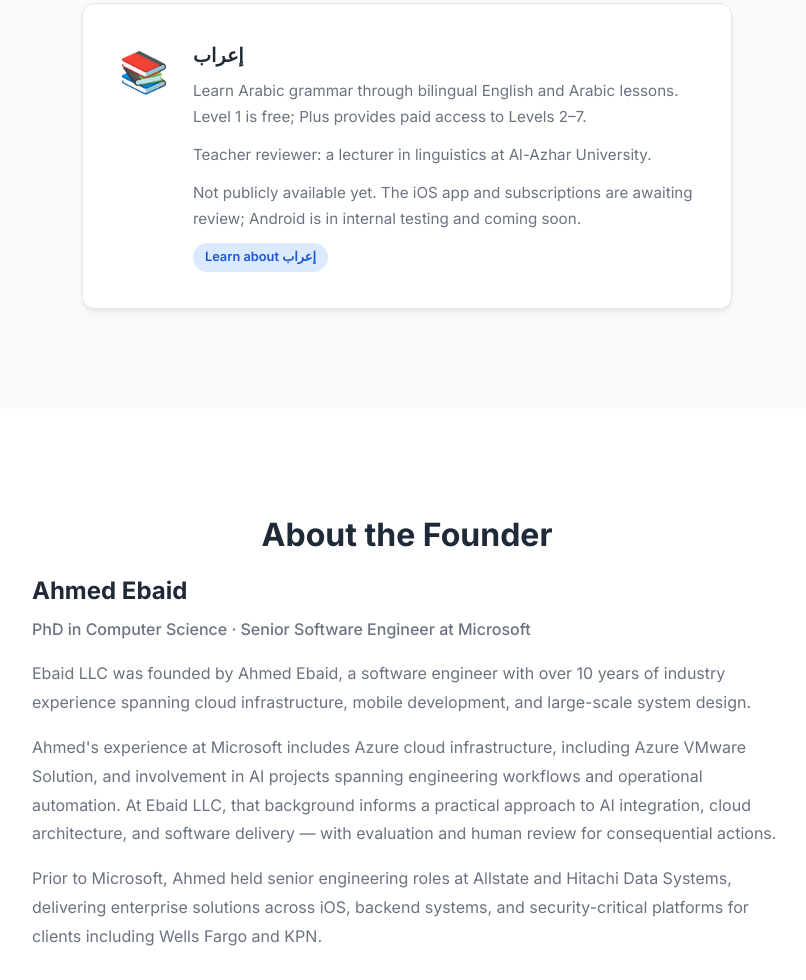
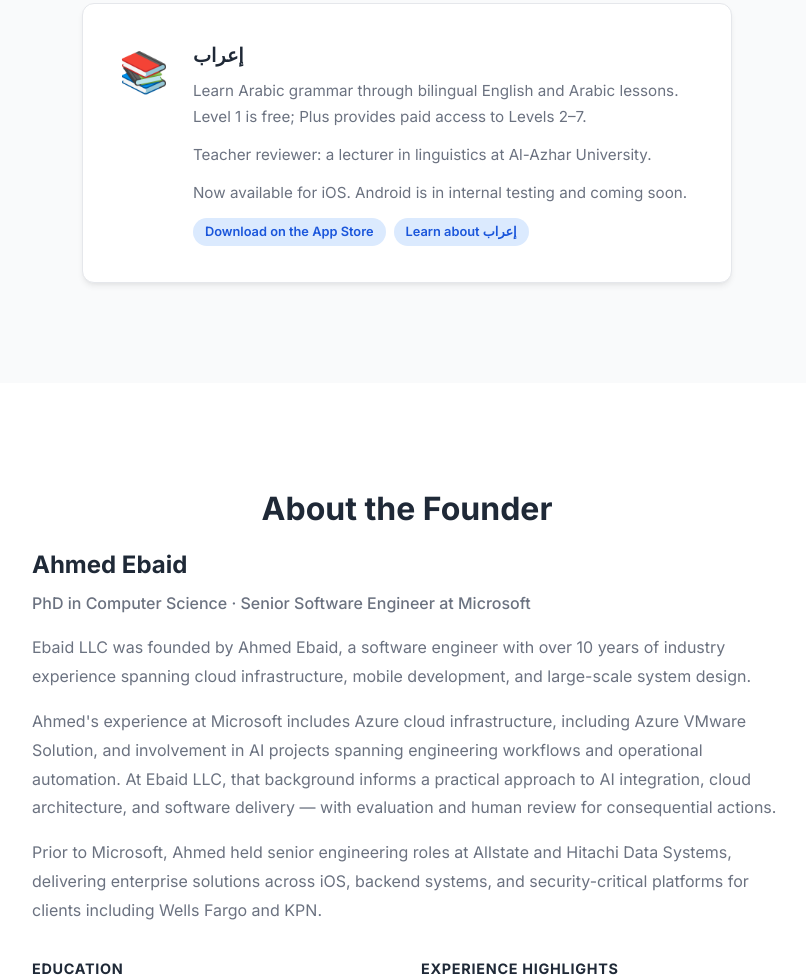
Before and after one commit to ahmed-ebaid/ebaidllc-website, a plain HTML site: page index.html in a window 1280 px wide. Shown: the part 2481-3461 px from the top of the page, without its empty margins (233-1039 px from the left). Drawn offline with Linux system fonts and the light colour scheme.

Commit message:
Mark Arabic grammar app available on iOS
Co-authored-by: Copilot App <223556219+Copilot@users.noreply.github.com>

```diff
--- a/index.html
+++ b/index.html
@@ -127,8 +127,9 @@
                     <h3><span lang="ar" dir="rtl">إعراب</span></h3>
                     <p>Learn Arabic grammar through bilingual English and Arabic lessons. Level 1 is free; Plus provides paid access to Levels 2–7.</p>
                     <p>Teacher reviewer: a lecturer in linguistics at Al-Azhar University.</p>
-                    <p>Not publicly available yet. The iOS app and subscriptions are awaiting review; Android is in internal testing and coming soon.</p>
+                    <p>Now available for iOS. Android is in internal testing and coming soon.</p>
                     <div class="app-badges">
+                        <a href="https://apps.apple.com/us/app/%D8%A5%D8%B9%D8%B1%D8%A7%D8%A8/id6801695259" class="app-badge">Download on the App Store</a>
                         <a href="https://ahmed-ebaid.github.io/arabic-grammar/" class="app-badge">Learn about <span lang="ar" dir="rtl">إعراب</span></a>
                     </div>
                 </div>
```
